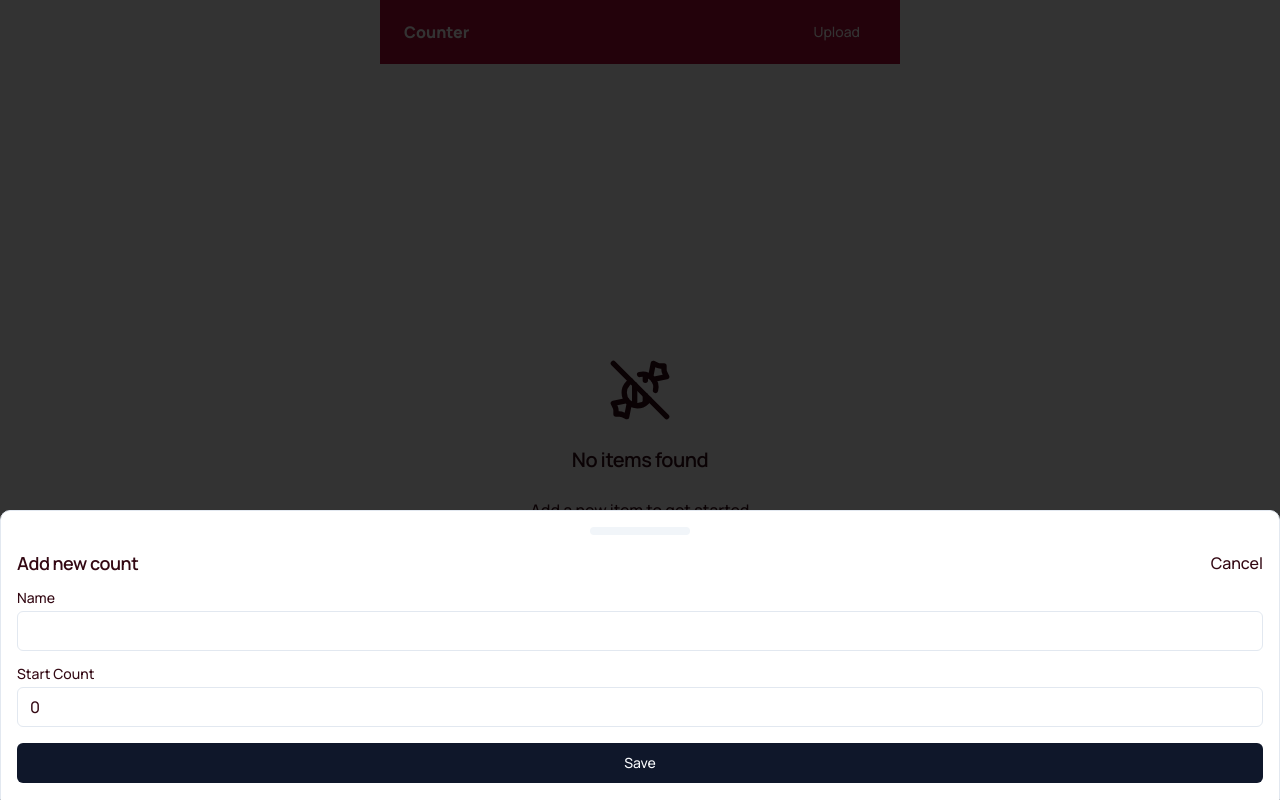
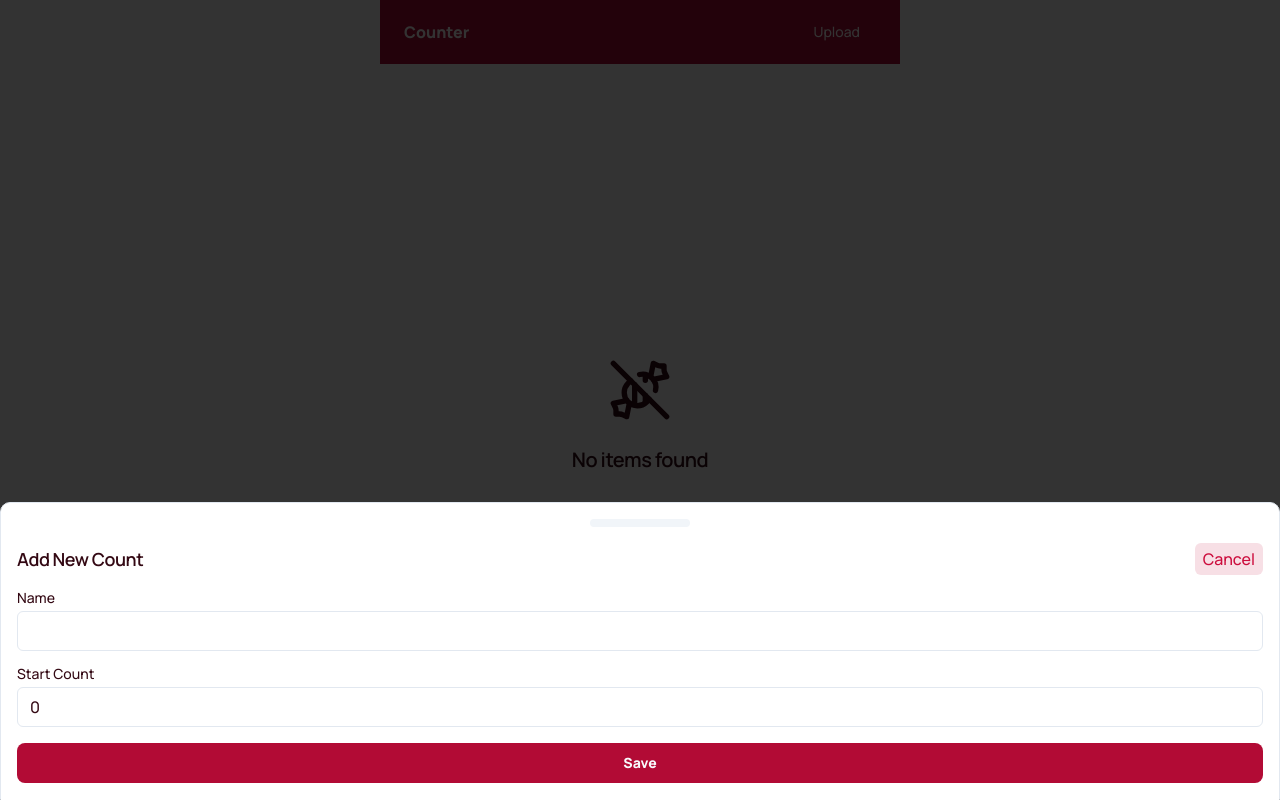
Before and after one commit to PixeledCode/counter, a React (Vite) app: page / in a window 1280 px wide. Both pictures are taken after a click on the button "Add new count". Built offline with nearby package versions, Linux system fonts and the light colour scheme.

Commit message:
fix button focus state

```diff
--- a/src/components/List/EditList.tsx
+++ b/src/components/List/EditList.tsx
@@ -43,7 +43,7 @@ export const EditList = ({
 						editList(list)
 						setEditMode(false)
 					}}
-					className="w-full mx-auto rounded-lg font-extrabold bg-theme-bg-primary"
+					className="w-full mx-auto rounded-lg font-extrabold bg-theme-bg-primary active:bg-theme-bg-primary hover:bg-theme-bg-primary"
 				>
 					Save
 				</Button>
--- a/src/components/add-count.tsx
+++ b/src/components/add-count.tsx
@@ -31,15 +31,17 @@ export const AddCount = () => {
 			}}
 		>
 			<DrawerTrigger asChild>
-				<Button className="w-full mx-auto rounded-lg font-extrabold bg-theme-bg-primary">
+				<Button className="w-full mx-auto rounded-lg font-extrabold bg-theme-bg-primary active:bg-theme-bg-primary hover:bg-theme-bg-primary">
 					Add new count
 				</Button>
 			</DrawerTrigger>
 
 			<DrawerContent>
 				<DrawerHeader className="flex items-center justify-between gap-2">
-					<DrawerTitle>Add new count</DrawerTitle>
-					<DrawerClose>Cancel</DrawerClose>
+					<DrawerTitle>Add New Count</DrawerTitle>
+					<DrawerClose className="bg-theme-bg-seconday text-theme-text-on-secondary py-1 px-2 rounded-md">
+						Cancel
+					</DrawerClose>
 				</DrawerHeader>
 
 				<div className="px-4 flex flex-col gap-4">
@@ -71,6 +73,7 @@ export const AddCount = () => {
 
 				<DrawerFooter>
 					<Button
+						className="w-full mx-auto rounded-lg font-extrabold bg-theme-bg-primary active:bg-theme-bg-primary hover:bg-theme-bg-primary"
 						onClick={() => {
 							if (name && Number(count) >= 0) {
 								const alreadyExists = list.find((item) => item.name === name)
```
